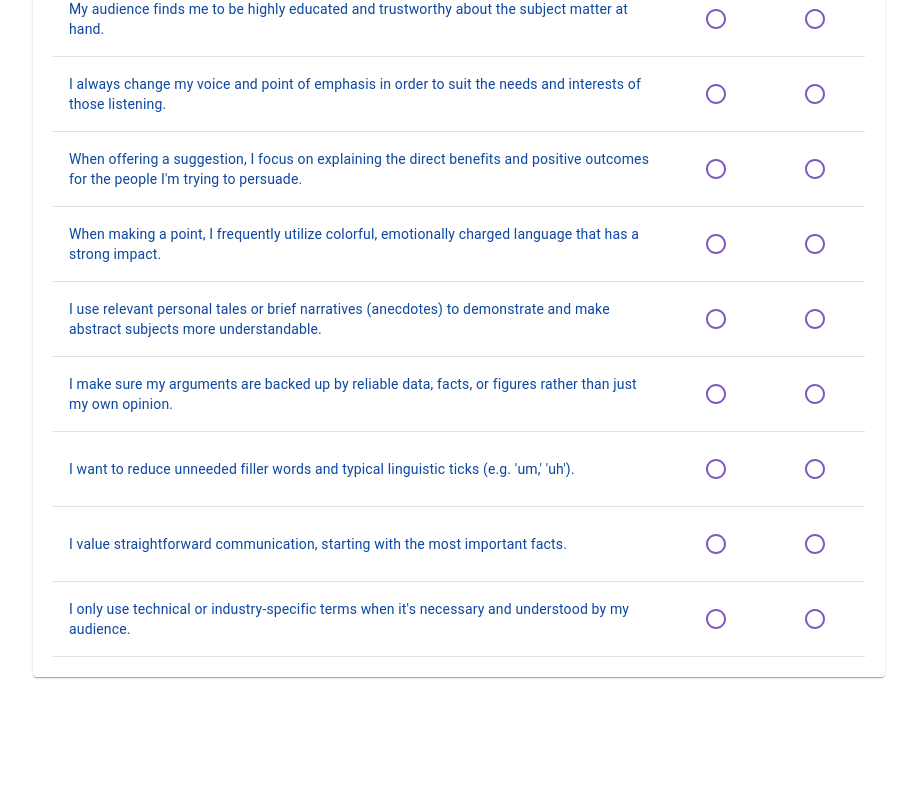
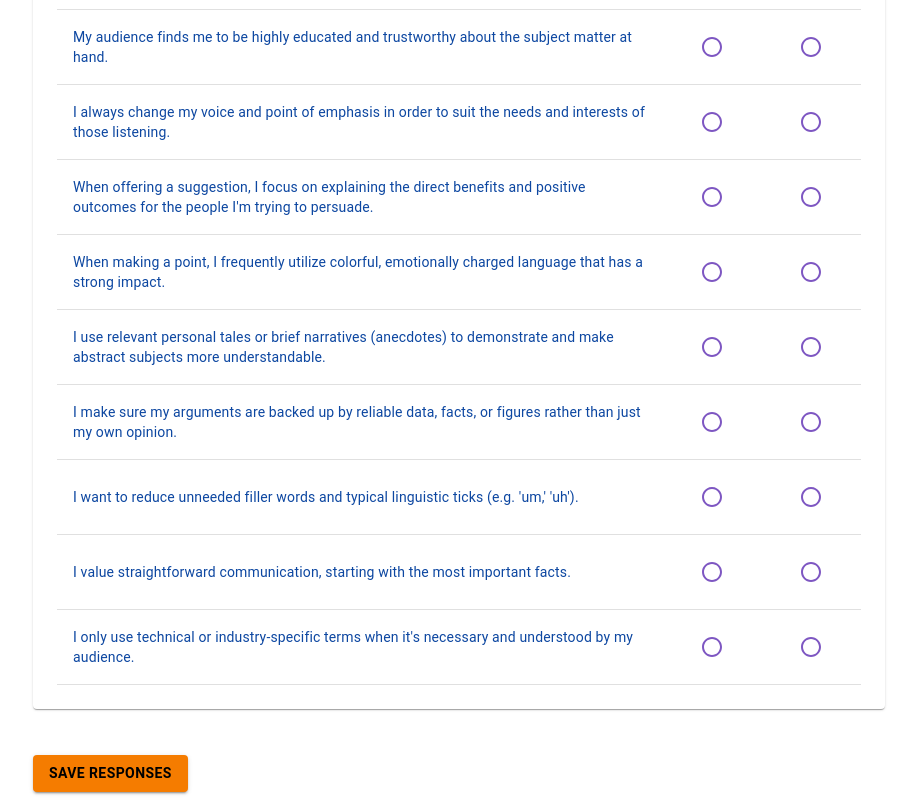
Before and after one commit to SaneleManyela/Survey, a React (Create React App) app: page /Survey/Page1 in a window 1280 px wide. Shown: the part 272-1072 px from the top of the page, without its empty margins (181-1098 px from the left). Before the commit the page ends 979 px from the top, so only its background shows below. Built offline with nearby package versions, Linux system fonts and the light colour scheme; no server answers.

Commit message:
saveSurveyResponse

```diff
--- a/src/Pages/Page0.js
+++ b/src/Pages/Page0.js
@@ -37,24 +37,25 @@ const questionsSurvey0 = [
 export function Page0() {
   const [answers, setAnswers] = useState({});
   const [showPopup, setShowPopup] = useState(false);
+  const [isSaving, setIsSaving] = useState(false);
   const userId = "anonymous"; // TODO: replace with auth.uid when integrating
 
-  const handleRadioChange = async (index, value) => {
-    const updatedAnswers = { ...answers, [index]: value };
-    setAnswers(updatedAnswers);
+  // ✅ Radio buttons only update local state
+  const handleRadioChange = (index, value) => {
+    setAnswers(prev => ({ ...prev, [index]: value }));
+  };
 
+  // ✅ Save button explicitly calls saveSurveyResponse
+  const handleSave = async () => {
+    setIsSaving(true);
     try {
-      await saveSurveyResponse(userId, {
-        page: "page0",
-        answers: updatedAnswers,
-      });
+      await saveSurveyResponse(userId, { page: "page0", answers });
+      setShowPopup(true);
     } catch (err) {
       console.error("Error saving response:", err);
-    }
-
-    // Show ✅ popup only on last question
-    if (index === questionsSurvey0.length - 1) {
-      setShowPopup(true);
+      alert("Failed to save your responses. Please try again.");
+    } finally {
+      setIsSaving(false);
     }
   };
 
@@ -71,14 +72,12 @@ export function Page0() {
             color: 'black',
             fontWeight: 'bold',
             borderColor: 'black',
-            '&:hover': {
-              borderColor: 'black',
-              backgroundColor: '#f5f5f5'
-            }
+            '&:hover': { borderColor: 'black', backgroundColor: '#f5f5f5' }
           }}
         >
           Home
         </Button>
+
         <Typography variant="h1" gutterBottom>
           Foundations of Communication Style
         </Typography>
@@ -118,13 +117,22 @@ export function Page0() {
           </Table>
         </Paper>
 
-        {/* ✅ Pop-up dialog when last question answered */}
+        {/* ✅ Save Button */}
+        <Button
+          variant="contained"
+          color="primary"
+          onClick={handleSave}
+          disabled={isSaving}
+          sx={{ mt: 2, fontWeight: 'bold' }}
+        >
+          {isSaving ? "Saving..." : "Save Responses"}
+        </Button>
+
+        {/* ✅ Pop-up dialog when saved */}
         <Dialog
           open={showPopup}
           onClose={() => setShowPopup(false)}
-          PaperProps={{
-            sx: { borderRadius: 0, width: 160, height: 160 }, // square dialog
-          }}
+          PaperProps={{ sx: { borderRadius: 0, width: 160, height: 160 } }}
         >
           <DialogContent
             sx={{
@@ -138,12 +146,7 @@ export function Page0() {
               variant="contained"
               color="success"
               onClick={() => setShowPopup(false)}
-              sx={{
-                fontSize: 36,
-                width: 80,
-                height: 80,
-                borderRadius: 2,
-              }}
+              sx={{ fontSize: 36, width: 80, height: 80, borderRadius: 2 }}
             >
               ✅
             </Button>
--- a/src/Pages/Page1.js
+++ b/src/Pages/Page1.js
@@ -35,30 +35,31 @@ const questionsSurvey1 = [
 export function Page1() {
   const [answers, setAnswers] = useState({});
   const [showPopup, setShowPopup] = useState(false);
-  const userId = "anonymous"; // Replace with real user ID if available
+  const [isSaving, setIsSaving] = useState(false);
+  const userId = "anonymous"; // TODO: replace with auth.uid when integrating
 
-  const handleRadioChange = async (index, value) => {
-    const updatedAnswers = { ...answers, [index]: value };
-    setAnswers(updatedAnswers);
+  // ✅ Radio buttons only update local state
+  const handleRadioChange = (index, value) => {
+    setAnswers(prev => ({ ...prev, [index]: value }));
+  };
 
+  // ✅ Save button explicitly calls saveSurveyResponse
+  const handleSave = async () => {
+    setIsSaving(true);
     try {
-      await saveSurveyResponse(userId, {
-        page: "page1",
-        answers: updatedAnswers,
-      });
+      await saveSurveyResponse(userId, { page: "page1", answers });
+      setShowPopup(true);
     } catch (err) {
       console.error("Error saving response:", err);
-    }
-
-    // Show ✅ popup only on last question
-    if (index === questionsSurvey1.length - 1) {
-      setShowPopup(true);
+      alert("Failed to save your responses. Please try again.");
+    } finally {
+      setIsSaving(false);
     }
   };
 
   return (
     <ThemeProvider theme={theme}>
-      <Container maxWidth="md">
+      <Container maxWidth="md" sx={{ mt: 4 }}>
         <Button
           component={Link}
           to="/"
@@ -81,7 +82,7 @@ export function Page1() {
           Excellent Speaking and Writing Strategies
         </Typography>
 
-        <Paper>
+        <Paper sx={{ p: 3 }}>
           <Table>
             <TableHead>
               <TableRow>
@@ -115,13 +116,23 @@ export function Page1() {
             </TableBody>
           </Table>
         </Paper>
-        {/* ✅ Pop-up dialog when last question answered */}
+
+        {/* ✅ Save Button */}
+        <Button
+          variant="contained"
+          color="primary"
+          onClick={handleSave}
+          disabled={isSaving}
+          sx={{ mt: 2, fontWeight: 'bold' }}
+        >
+          {isSaving ? "Saving..." : "Save Responses"}
+        </Button>
+
+        {/* ✅ Pop-up dialog when saved */}
         <Dialog
           open={showPopup}
           onClose={() => setShowPopup(false)}
-          PaperProps={{
-            sx: { borderRadius: 0, width: 160, height: 160 }, // square dialog
-          }}
+          PaperProps={{ sx: { borderRadius: 0, width: 160, height: 160 } }}
         >
           <DialogContent
             sx={{
@@ -135,12 +146,7 @@ export function Page1() {
               variant="contained"
               color="success"
               onClick={() => setShowPopup(false)}
-              sx={{
-                fontSize: 36,
-                width: 80,
-                height: 80,
-                borderRadius: 2,
-              }}
+              sx={{ fontSize: 36, width: 80, height: 80, borderRadius: 2 }}
             >
               ✅
             </Button>
--- a/src/Pages/Page2.js
+++ b/src/Pages/Page2.js
@@ -35,30 +35,31 @@ const conflictQuestions = [
 export function Page2() {
   const [answers, setAnswers] = useState({});
   const [showPopup, setShowPopup] = useState(false);
-  const userId = "anonymous"; // Replace with real user ID if available
+  const [isSaving, setIsSaving] = useState(false);
+  const userId = "anonymous"; // TODO: replace with auth.uid when integrating
 
-  const handleRadioChange = async (index, value) => {
-      const updatedAnswers = { ...answers, [index]: value };
-      setAnswers(updatedAnswers);
+  // ✅ Radio buttons only update local state
+  const handleRadioChange = (index, value) => {
+    setAnswers(prev => ({ ...prev, [index]: value }));
+  };
 
-      try {
-        await saveSurveyResponse(userId, {
-          page: "page2",
-          answers: updatedAnswers,
-        });
-      } catch (err) {
-        console.error("Error saving response:", err);
-      }
-
-      // Show ✅ popup only on last question
-      if (index === conflictQuestions.length - 1) {
-        setShowPopup(true);
-      }
-    };
+  // ✅ Save button explicitly calls saveSurveyResponse
+  const handleSave = async () => {
+    setIsSaving(true);
+    try {
+      await saveSurveyResponse(userId, { page: "page2", answers });
+      setShowPopup(true);
+    } catch (err) {
+      console.error("Error saving response:", err);
+      alert("Failed to save your responses. Please try again.");
+    } finally {
+      setIsSaving(false);
+    }
+  };
 
   return (
     <ThemeProvider theme={theme}>
-      <Container maxWidth="md">
+      <Container maxWidth="md" sx={{ mt: 4 }}>
         <Button
           component={Link}
           to="/"
@@ -77,6 +78,7 @@ export function Page2() {
         >
           Home
         </Button>
+
         <Typography variant="h1" gutterBottom>
           Fundamentals of Persuasion and Influence
         </Typography>
@@ -118,13 +120,23 @@ export function Page2() {
             </TableBody>
           </Table>
         </Paper>
-        {/* ✅ Pop-up dialog when last question answered */}
+
+        {/* ✅ Save Button */}
+        <Button
+          variant="contained"
+          color="primary"
+          onClick={handleSave}
+          disabled={isSaving}
+          sx={{ mt: 2, fontWeight: 'bold' }}
+        >
+          {isSaving ? "Saving..." : "Save Responses"}
+        </Button>
+
+        {/* ✅ Pop-up dialog when saved */}
         <Dialog
           open={showPopup}
           onClose={() => setShowPopup(false)}
-          PaperProps={{
-            sx: { borderRadius: 0, width: 160, height: 160 }, // square dialog
-          }}
+          PaperProps={{ sx: { borderRadius: 0, width: 160, height: 160 } }}
         >
           <DialogContent
             sx={{
@@ -138,12 +150,7 @@ export function Page2() {
               variant="contained"
               color="success"
               onClick={() => setShowPopup(false)}
-              sx={{
-                fontSize: 36,
-                width: 80,
-                height: 80,
-                borderRadius: 2,
-              }}
+              sx={{ fontSize: 36, width: 80, height: 80, borderRadius: 2 }}
             >
               ✅
             </Button>
--- a/src/Pages/Page3.js
+++ b/src/Pages/Page3.js
@@ -36,30 +36,31 @@ const leadershipQuestions = [
 export function Page3() {
   const [answers, setAnswers] = useState({});
   const [showPopup, setShowPopup] = useState(false);
-  const userId = "anonymous"; // Replace with real user ID if available
+  const [isSaving, setIsSaving] = useState(false);
+  const userId = "anonymous"; // TODO: replace with auth.uid when integrating
 
-  const handleRadioChange = async (index, value) => {
-    const updatedAnswers = { ...answers, [index]: value };
-    setAnswers(updatedAnswers);
+  // ✅ Radio buttons only update local state
+  const handleRadioChange = (index, value) => {
+    setAnswers(prev => ({ ...prev, [index]: value }));
+  };
 
+  // ✅ Save button explicitly calls saveSurveyResponse
+  const handleSave = async () => {
+    setIsSaving(true);
     try {
-      await saveSurveyResponse(userId, {
-        page: "page0",
-        answers: updatedAnswers,
-      });
+      await saveSurveyResponse(userId, { page: "page3", answers });
+      setShowPopup(true);
     } catch (err) {
       console.error("Error saving response:", err);
-    }
-
-    // Show ✅ popup only on last question
-    if (index === leadershipQuestions.length - 1) {
-      setShowPopup(true);
+      alert("Failed to save your responses. Please try again.");
+    } finally {
+      setIsSaving(false);
     }
   };
 
   return (
     <ThemeProvider theme={theme}>
-      <Container maxWidth="md">
+      <Container maxWidth="md" sx={{ mt: 4 }}>
         <Button
           component={Link}
           to="/"
@@ -86,15 +87,13 @@ export function Page3() {
           <strong>Instructions:</strong> Indicate the extent to which each statement describes your attitude or behavior by selecting one number. 1 = Very Inaccurate (VI) | 2 = Moderately Inaccurate (MI) | 3 = Neither Accurate nor Inaccurate (N) | 4 = Moderately Accurate (MA) | 5 = Very Accurate (VA)
         </Typography>
 
-        <Paper>
+        <Paper sx={{ p: 3 }}>
           <Table>
             <TableHead>
               <TableRow>
                 <TableCell>Statement</TableCell>
                 {[1, 2, 3, 4, 5].map((num) => (
-                  <TableCell key={num} align="center">
-                    {num}
-                  </TableCell>
+                  <TableCell key={num} align="center">{num}</TableCell>
                 ))}
               </TableRow>
             </TableHead>
@@ -117,13 +116,23 @@ export function Page3() {
             </TableBody>
           </Table>
         </Paper>
-        {/* ✅ Pop-up dialog when last question answered */}
+
+        {/* ✅ Save Button */}
+        <Button
+          variant="contained"
+          color="primary"
+          onClick={handleSave}
+          disabled={isSaving}
+          sx={{ mt: 2, fontWeight: 'bold' }}
+        >
+          {isSaving ? "Saving..." : "Save Responses"}
+        </Button>
+
+        {/* ✅ Pop-up dialog when saved */}
         <Dialog
           open={showPopup}
           onClose={() => setShowPopup(false)}
-          PaperProps={{
-            sx: { borderRadius: 0, width: 160, height: 160 }, // square dialog
-          }}
+          PaperProps={{ sx: { borderRadius: 0, width: 160, height: 160 } }}
         >
           <DialogContent
             sx={{
@@ -137,12 +146,7 @@ export function Page3() {
               variant="contained"
               color="success"
               onClick={() => setShowPopup(false)}
-              sx={{
-                fontSize: 36,
-                width: 80,
-                height: 80,
-                borderRadius: 2,
-              }}
+              sx={{ fontSize: 36, width: 80, height: 80, borderRadius: 2 }}
             >
               ✅
             </Button>
--- a/src/Pages/Page4.js
+++ b/src/Pages/Page4.js
@@ -34,30 +34,31 @@ const leadershipQuestions = [
 export function Page4() {
   const [answers, setAnswers] = useState({});
   const [showPopup, setShowPopup] = useState(false);
-  const userId = "anonymous"; // Replace with real user ID if available
+  const [isSaving, setIsSaving] = useState(false);
+  const userId = "anonymous"; // TODO: replace with auth.uid when integrating
 
-  const handleRadioChange = async (index, value) => {
-    const updatedAnswers = { ...answers, [index]: value };
-    setAnswers(updatedAnswers);
+  // ✅ Radio buttons only update local state
+  const handleRadioChange = (index, value) => {
+    setAnswers(prev => ({ ...prev, [index]: value }));
+  };
 
+  // ✅ Save button explicitly calls saveSurveyResponse
+  const handleSave = async () => {
+    setIsSaving(true);
     try {
-      await saveSurveyResponse(userId, {
-        page: "page0",
-        answers: updatedAnswers,
-      });
+      await saveSurveyResponse(userId, { page: "page4", answers });
+      setShowPopup(true);
     } catch (err) {
       console.error("Error saving response:", err);
-    }
-
-    // Show ✅ popup only on last question
-    if (index === leadershipQuestions.length - 1) {
-      setShowPopup(true);
+      alert("Failed to save your responses. Please try again.");
+    } finally {
+      setIsSaving(false);
     }
   };
 
   return (
     <ThemeProvider theme={theme}>
-      <Container maxWidth="md">
+      <Container maxWidth="md" sx={{ mt: 4 }}>
         <Button
           component={Link}
           to="/"
@@ -113,13 +114,23 @@ export function Page4() {
             </TableBody>
           </Table>
         </Paper>
-        {/* ✅ Pop-up dialog when last question answered */}
+
+        {/* ✅ Save Button */}
+        <Button
+          variant="contained"
+          color="primary"
+          onClick={handleSave}
+          disabled={isSaving}
+          sx={{ mt: 2, fontWeight: 'bold' }}
+        >
+          {isSaving ? "Saving..." : "Save Responses"}
+        </Button>
+
+        {/* ✅ Pop-up dialog when saved */}
         <Dialog
           open={showPopup}
           onClose={() => setShowPopup(false)}
-          PaperProps={{
-            sx: { borderRadius: 0, width: 160, height: 160 }, // square dialog
-          }}
+          PaperProps={{ sx: { borderRadius: 0, width: 160, height: 160 } }}
         >
           <DialogContent
             sx={{
@@ -133,12 +144,7 @@ export function Page4() {
               variant="contained"
               color="success"
               onClick={() => setShowPopup(false)}
-              sx={{
-                fontSize: 36,
-                width: 80,
-                height: 80,
-                borderRadius: 2,
-              }}
+              sx={{ fontSize: 36, width: 80, height: 80, borderRadius: 2 }}
             >
               ✅
             </Button>
```
